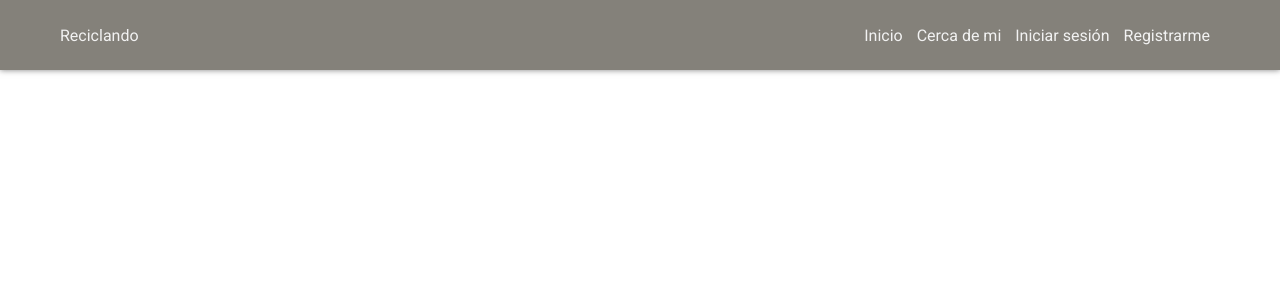
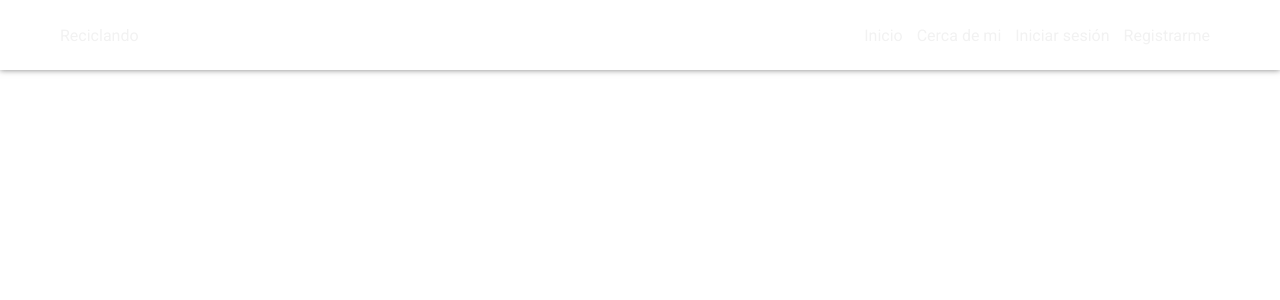
Before and after one commit to nmachado03/reciclando, a Flask app: page / in a window 1280 px wide. Shown: the top 300 px of the page. Run offline with Flask 2, Linux system fonts and the light colour scheme; some libraries are stand-ins or nearby versions.

Commit message:
color de fondo

```diff
--- a/src/static/css/style.css
+++ b/src/static/css/style.css
@@ -20,7 +20,7 @@
 
 /* Menu layout.html */
 header{
-    background: #84817a;
+    background: #2db69b2;
     width: 100%;
     box-shadow: 0px 0px 6px rgba(0, 0, 0, 0.5) ;
 }
--- a/src/templates/layout.html
+++ b/src/templates/layout.html
@@ -11,7 +11,6 @@
 </head>
 
 <body>
-
     <header>
         <nav class="contenedor">
             <div class="logo">
```
